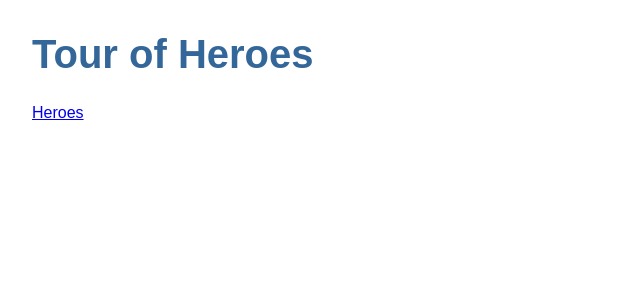
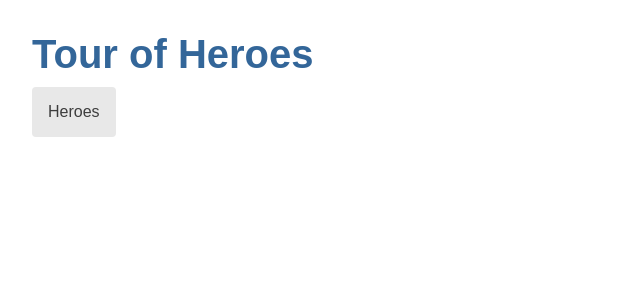
Before and after one commit to colorworld-kr/tour-of-heroes, an Angular app: page / in a window 1280 px wide. Shown: the top 300 px of the page, without its empty margins (0-640 px from the left). Built offline with nearby package versions, Linux system fonts and the light colour scheme.

Commit message:
네비게이션 링크 스타일 적용

```diff
--- a/src/app/app.component.scss
+++ b/src/app/app.component.scss
@@ -0,0 +1,23 @@
+/* AppComponent에 적용되는 CSS 스타일 */
+h1 {
+  margin-bottom: 0;
+}
+
+nav a {
+  padding: 1rem;
+  text-decoration: none;
+  margin-top: 10px;
+  display: inline-block;
+  background-color: #e8e8e8;
+  color: #3d3d3d;
+  border-radius: 4px;
+}
+
+nav a:hover {
+  color: white;
+  background-color: #42545C;
+}
+
+nav a.active {
+  background-color: black;
+}
```
